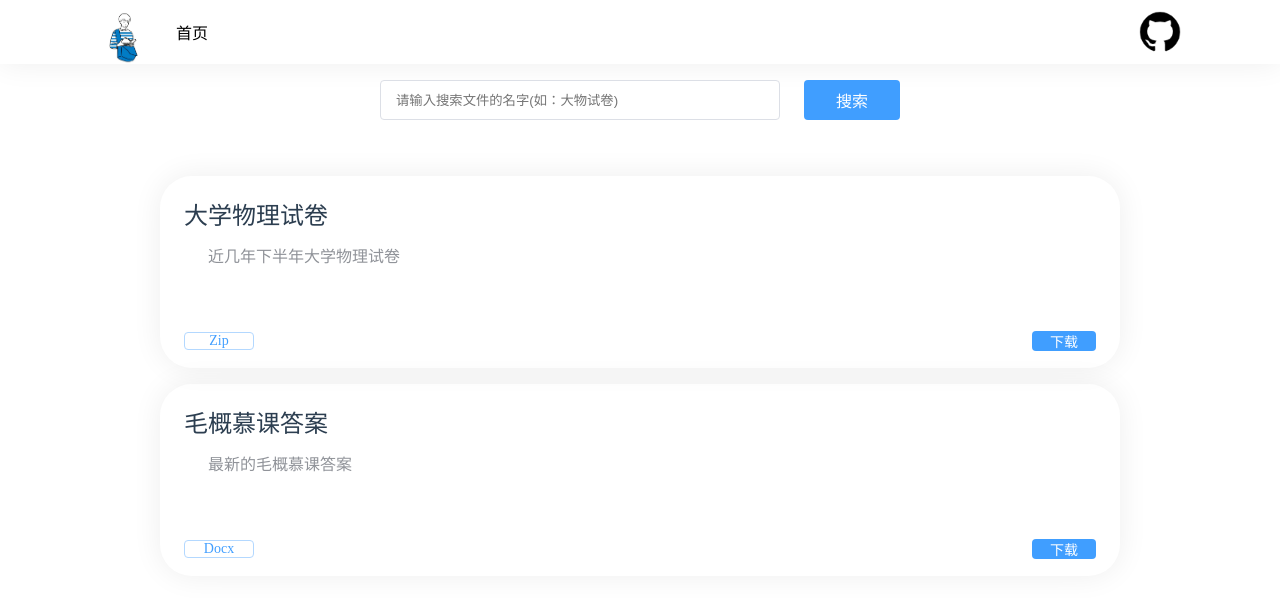
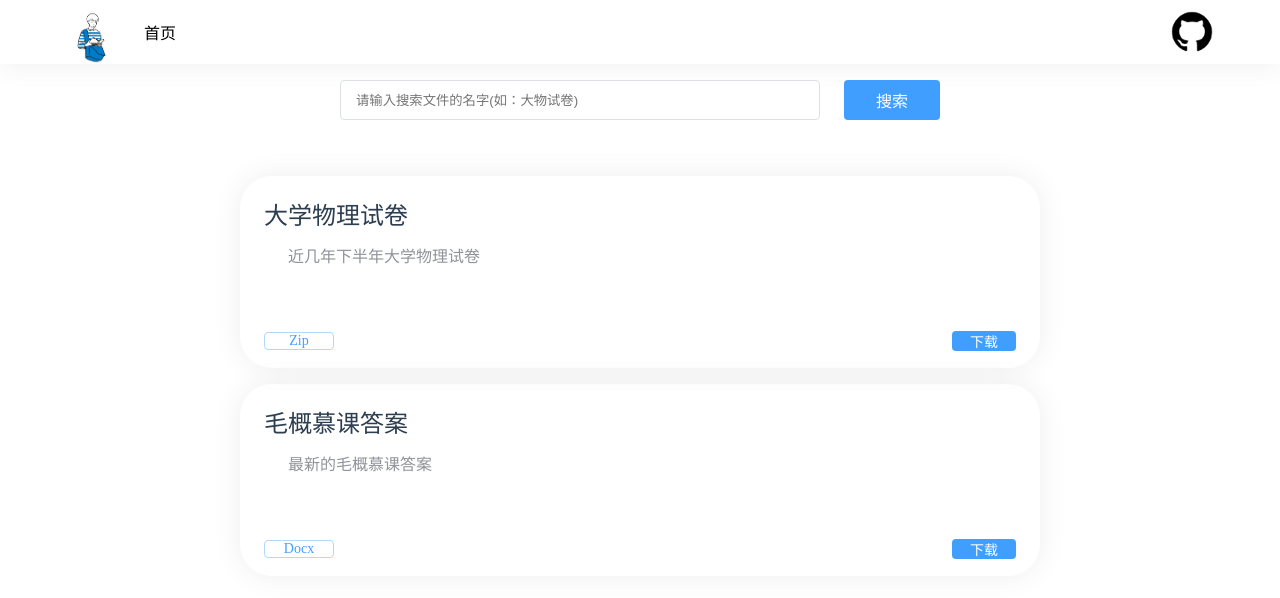
Before and after one commit to cyy942465/fileSystem, a plain HTML site: page index.html in a window 1280 px wide. Drawn offline with Linux system fonts and the light colour scheme.

Commit message:
layout init

```diff
--- a/index.css
+++ b/index.css
@@ -17,7 +17,7 @@ header{
 .navigator {
   display: flex;
   align-items: center;
-  margin-left: 6rem;
+  margin-left: 4rem;
 }
 
 .navigator_content {
@@ -59,7 +59,7 @@ section {
 
 .input input {
   height: 3em;
-  width: 30em;
+  width: 30rem;
   border-radius: 4px;
   border: 1px solid #dcdfe6;
   outline: 0;
@@ -98,7 +98,7 @@ section {
 }
 
 .content .content_box {
-  width: 60rem;
+  width: 50rem;
   height: 12em;
   border-radius: 2em;
   box-shadow: 0 0 30px rgb(0 0 0 / 7%);
--- a/index.html
+++ b/index.html
@@ -19,7 +19,7 @@
       </div>
       <div class="navigator_content">首页</div>
     </div>
-    <div class="img_container" style="margin-right: 6rem;">
+    <div class="img_container" style="margin-right: 4rem;">
       <a href="https://github.com/cyy942465/fileSystem"><img src="./src/images/github.png"></a>
     </div>
   </header>
```
